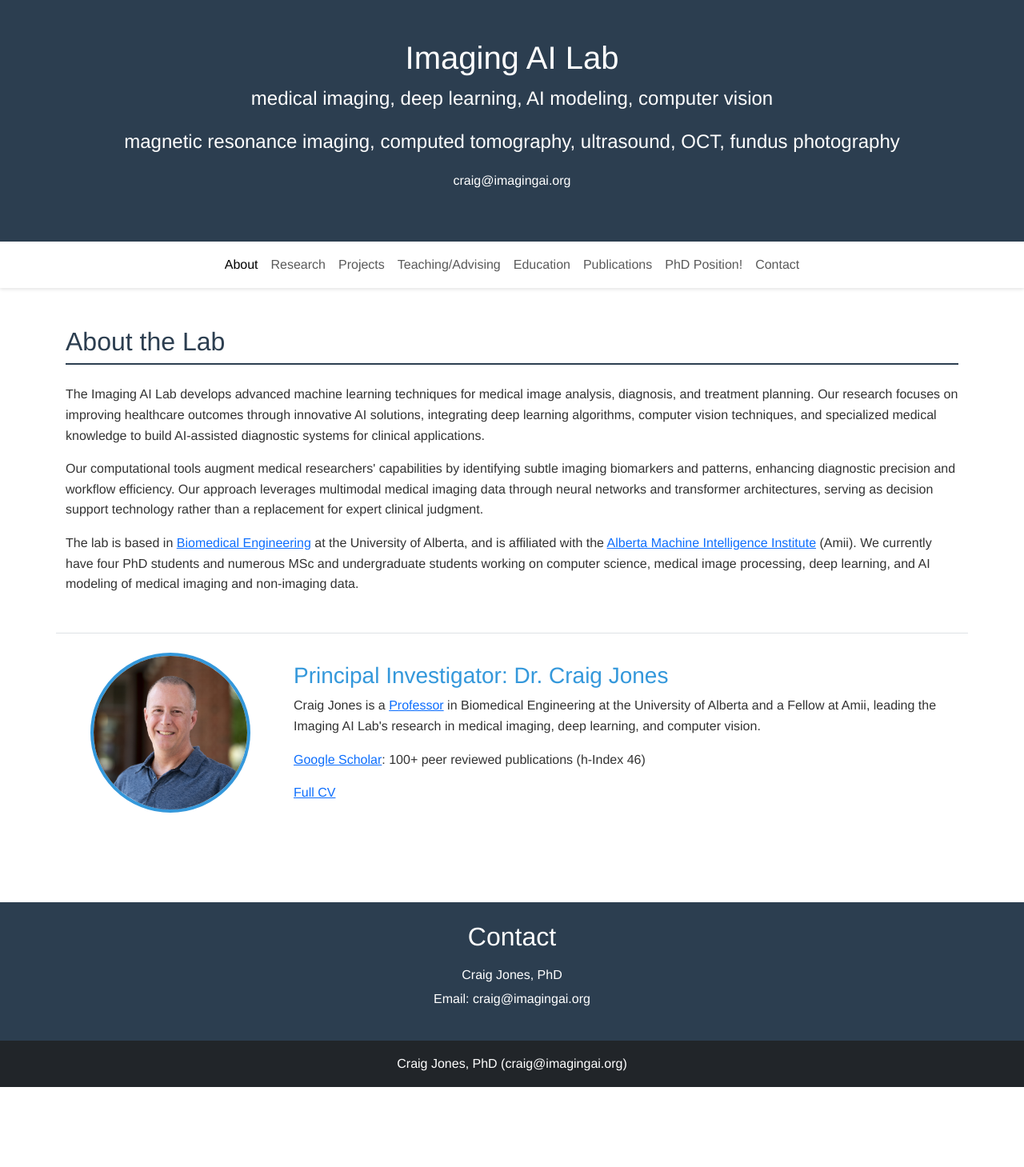
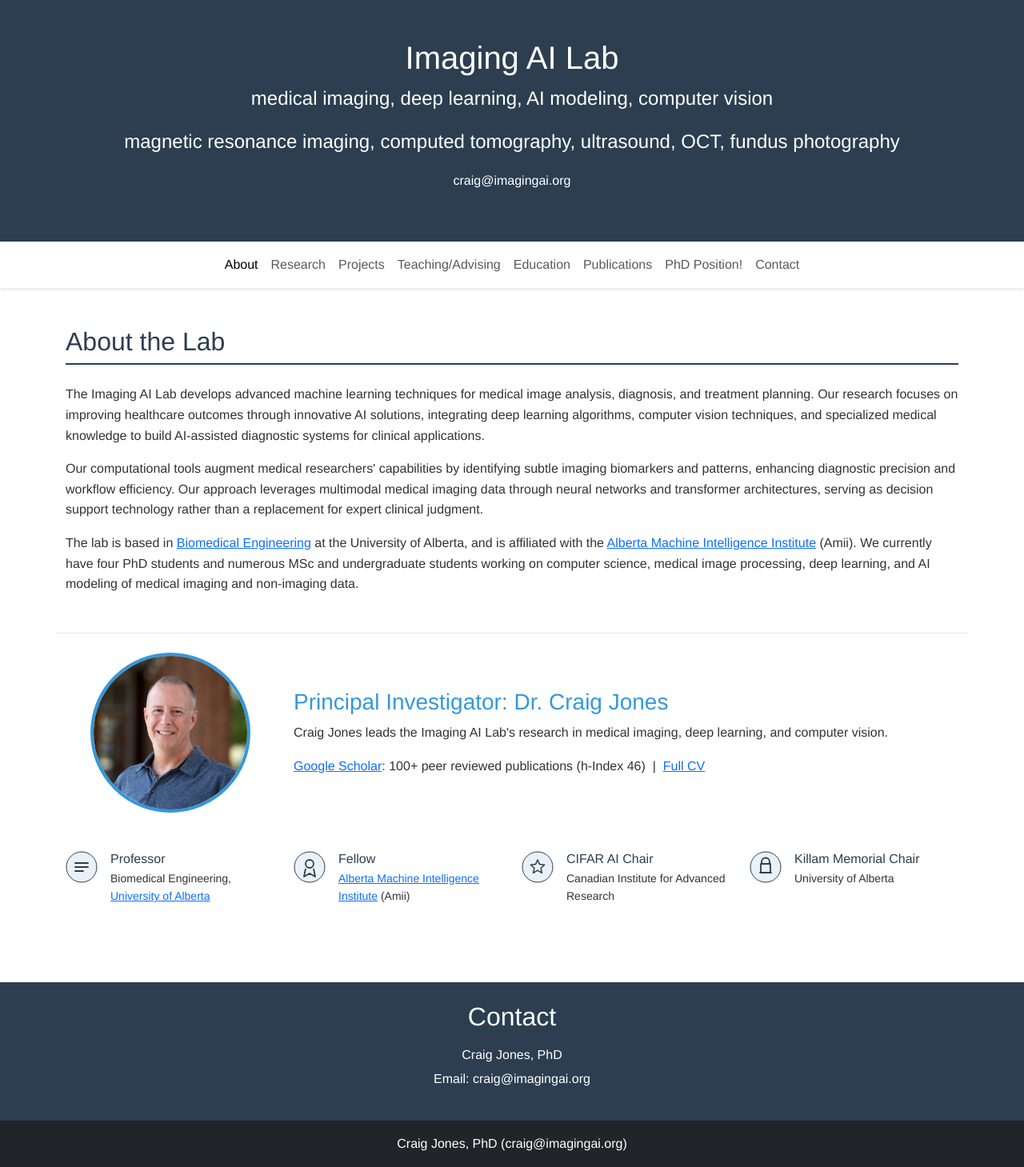
Before and after one commit to ImagingAI/imagingai.github.io, a Jekyll site: the page built from index.html, in a window 1280 px wide. Shown: the whole page at 80% size. Built offline with Jekyll 4.4.1, drawn with Linux system fonts in a browser that asks for light colours; before the commit the page ends 1359 px from its top, so only the background shows below that.

Commit message:
fixed up bottom part

```diff
--- a/index.html
+++ b/index.html
@@ -16,9 +16,64 @@ permalink: /
 </div>
 <div class="col-md-9">
 <h3 class="text-secondary-custom">Principal Investigator: Dr. Craig Jones</h3>
-<p>Craig Jones is a <a href="https://apps.ualberta.ca/directory/person/cjones7">Professor</a> in Biomedical Engineering at the University of Alberta and a Fellow at Amii, leading the Imaging AI Lab's research in medical imaging, deep learning, and computer vision.</p>
-<p><a href="https://scholar.google.com/citations?user=uWxO67gAAAAJ">Google Scholar</a>: 100+ peer reviewed publications (h-Index 46)</p>
-<p><a href="{{ '/CV-Craig-Jones-2025-05.pdf' | relative_url }}">Full CV</a></p>
+<p>Craig Jones leads the Imaging AI Lab's research in medical imaging, deep learning, and computer vision.</p>
+<p><a href="https://scholar.google.com/citations?user=uWxO67gAAAAJ">Google Scholar</a>: 100+ peer reviewed publications (h-Index 46) &nbsp;|&nbsp; <a href="{{ '/CV-Craig-Jones-2025-05.pdf' | relative_url }}">Full CV</a></p>
+</div>
+</div>
+
+<div class="row g-4 mt-2">
+<div class="col-sm-6 col-lg-3">
+<div class="d-flex align-items-start">
+<svg width="40" height="40" viewBox="0 0 40 40" class="flex-shrink-0 me-3" aria-hidden="true">
+<circle cx="20" cy="20" r="19" fill="#eaf1f8" stroke="#2c3e50" stroke-width="1"/>
+<path d="M12 15h16M12 20h16M12 25h10" stroke="#2c3e50" stroke-width="1.8" stroke-linecap="round"/>
+</svg>
+<div>
+<h4 class="h6 mb-1 text-primary-custom">Professor</h4>
+<p class="mb-0 small">Biomedical Engineering, <a href="https://apps.ualberta.ca/directory/person/cjones7">University of Alberta</a></p>
+</div>
+</div>
+</div>
+
+<div class="col-sm-6 col-lg-3">
+<div class="d-flex align-items-start">
+<svg width="40" height="40" viewBox="0 0 40 40" class="flex-shrink-0 me-3" aria-hidden="true">
+<circle cx="20" cy="20" r="19" fill="#eaf1f8" stroke="#2c3e50" stroke-width="1"/>
+<circle cx="20" cy="16" r="5" fill="none" stroke="#2c3e50" stroke-width="1.8"/>
+<path d="M15 22l-2 10 7-4 7 4-2-10" fill="none" stroke="#2c3e50" stroke-width="1.8" stroke-linejoin="round"/>
+</svg>
+<div>
+<h4 class="h6 mb-1 text-primary-custom">Fellow</h4>
+<p class="mb-0 small"><a href="https://amii.ca">Alberta Machine Intelligence Institute</a> (Amii)</p>
+</div>
+</div>
+</div>
+
+<div class="col-sm-6 col-lg-3">
+<div class="d-flex align-items-start">
+<svg width="40" height="40" viewBox="0 0 40 40" class="flex-shrink-0 me-3" aria-hidden="true">
+<circle cx="20" cy="20" r="19" fill="#eaf1f8" stroke="#2c3e50" stroke-width="1"/>
+<path d="M20 11l2.6 5.6 6.1.6-4.6 4.1 1.3 6-5.4-3.2-5.4 3.2 1.3-6-4.6-4.1 6.1-.6z" fill="none" stroke="#2c3e50" stroke-width="1.5" stroke-linejoin="round"/>
+</svg>
+<div>
+<h4 class="h6 mb-1 text-primary-custom">CIFAR AI Chair</h4>
+<p class="mb-0 small">Canadian Institute for Advanced Research</p>
+</div>
+</div>
+</div>
+
+<div class="col-sm-6 col-lg-3">
+<div class="d-flex align-items-start">
+<svg width="40" height="40" viewBox="0 0 40 40" class="flex-shrink-0 me-3" aria-hidden="true">
+<circle cx="20" cy="20" r="19" fill="#eaf1f8" stroke="#2c3e50" stroke-width="1"/>
+<path d="M14 27V16m12 11V16M14 16h12M15 16v-2.5a5 5 0 0 1 10 0V16" fill="none" stroke="#2c3e50" stroke-width="1.8" stroke-linecap="round" stroke-linejoin="round"/>
+<path d="M13 27h14" stroke="#2c3e50" stroke-width="1.8" stroke-linecap="round"/>
+</svg>
+<div>
+<h4 class="h6 mb-1 text-primary-custom">Killam Memorial Chair</h4>
+<p class="mb-0 small">University of Alberta</p>
+</div>
+</div>
 </div>
 </div>
 </div>
```
